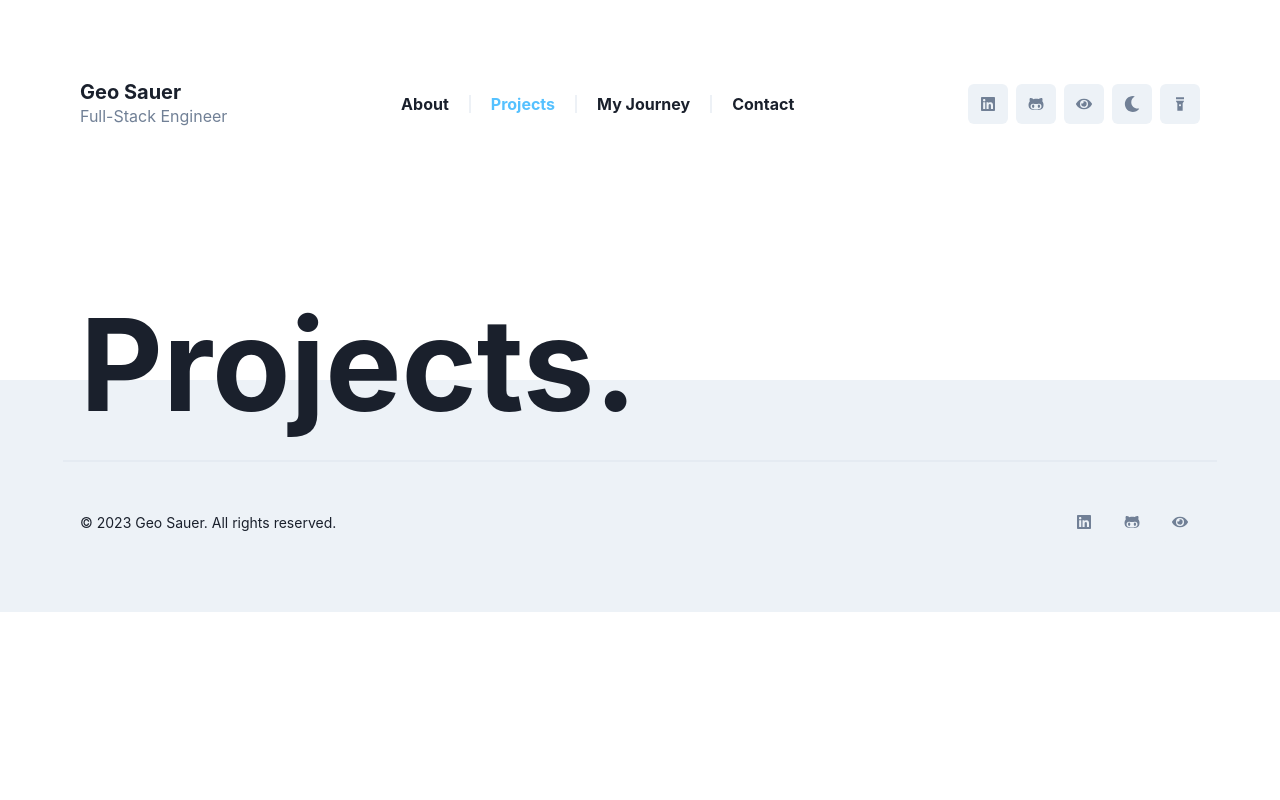
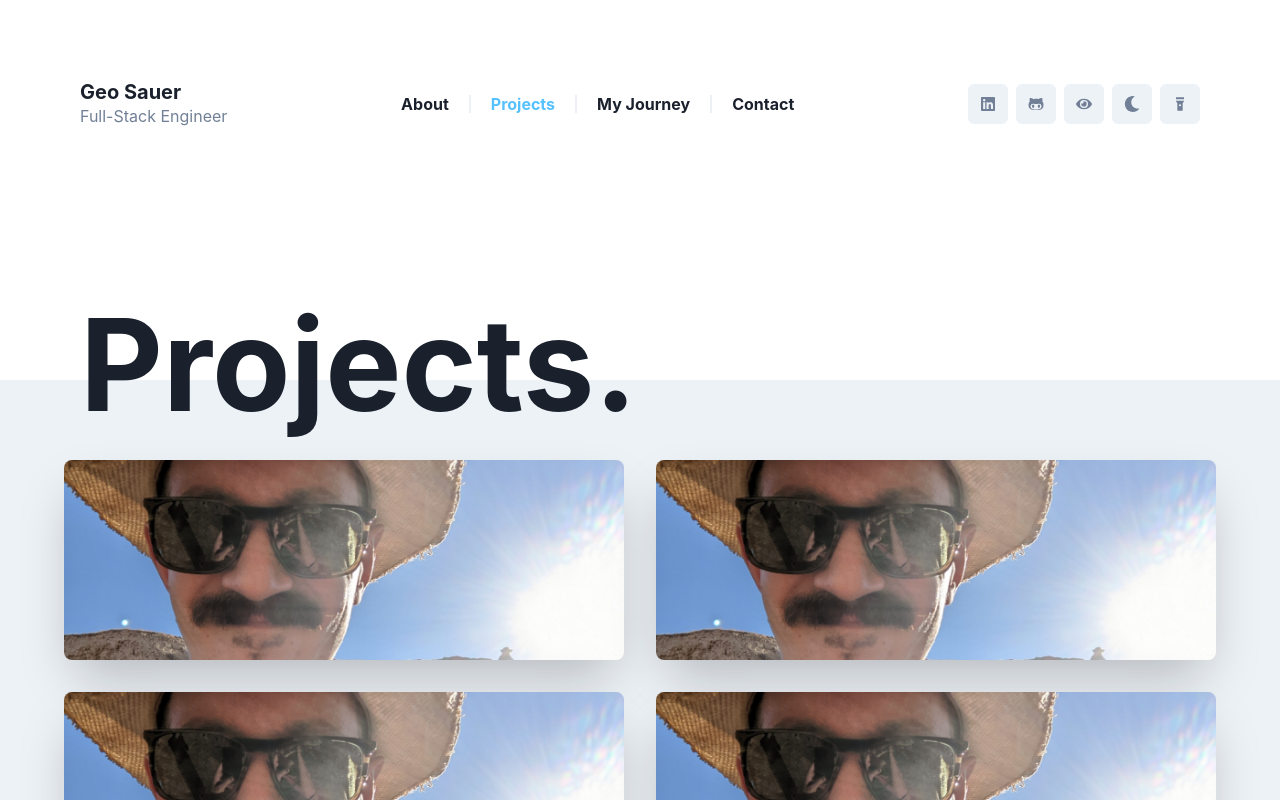
Before and after one commit to GeoSauer/geortfolio-next, a Next.js app: page /projects in a window 1280 px wide. Shown: the top 800 px of the page. Built offline with nearby package versions, Linux system fonts and the light colour scheme.

Commit message:
added Projects

```diff
--- a/components/FeaturedProject.js
+++ b/components/FeaturedProject.js
@@ -15,7 +15,6 @@ import React from "react";
 export default function FeaturedProject() {
   const color = useColorModeValue("white", "gray.500");
   const bg = useColorModeValue("gray.100", "gray.900");
-  const border = useColorModeValue("gray.300");
 
   return (
     <Box as="section" marginTop={-40} bg={bg}>
@@ -74,9 +73,7 @@ export default function FeaturedProject() {
               shadow={"2xl"}
               width={"full"}
               height={{ base: "26vh", md: "55vh" }}
-              border="10px solid black"
-              borderColor={border}
-              rounded={"lg"}
+              rounded={{ md: "lg" }}
             >
               <Image
                 src={myData.featuredProject.imageUrl}
--- a/components/PageBody.js
+++ b/components/PageBody.js
@@ -6,7 +6,7 @@ export default function PageBody({ children }) {
 
   return (
     <Box bg={bg} mt={{ base: -20, md: -5 }}>
-      <Container maxWidth={"6xl"} pt={20}>
+      <Container maxWidth={"6xl"} pt={20} px={0}>
         {children}
       </Container>
     </Box>
--- a/components/Projects.js
+++ b/components/Projects.js
@@ -1,12 +1,48 @@
 import React from "react";
 import PageHeading from "./PageHeading";
 import PageBody from "./PageBody";
+import { SimpleGrid, Link as ChakraLink, Box } from "@chakra-ui/react";
+import myData from "@/data";
+import Image from "next/image";
 
 export default function Projects() {
   return (
     <>
       <PageHeading>Projects.</PageHeading>
-      <PageBody></PageBody>
+
+      <PageBody>
+        <SimpleGrid columns={{ base: 1, md: 2 }} pb={20} gap={8}>
+          {myData.projects?.map((project, idx) => (
+            <ChakraLink key={idx} href={project.link} isExternal>
+              <Box
+                position={"relative"}
+                overflow={"hidden"}
+                shadow={"2xl"}
+                width={"full"}
+                height={"25vh"}
+                rounded={{ md: "lg" }}
+              >
+                <Image
+                  src={project.imageUrl}
+                  alt={project.title}
+                  fill
+                  style={{
+                    objectFit: "cover",
+                    transform: "scale(1)",
+                    transition: "transform 2s ease-out",
+                  }}
+                  onMouseOver={(e) => {
+                    e.currentTarget.style.transform = "scale(1.25)";
+                  }}
+                  onMouseOut={(e) => {
+                    e.currentTarget.style.transform = "scale(1)";
+                  }}
+                />
+              </Box>
+            </ChakraLink>
+          ))}
+        </SimpleGrid>
+      </PageBody>
     </>
   );
 }
--- a/data.js
+++ b/data.js
@@ -13,6 +13,21 @@ const myData = {
     imageUrl: "/gmm-walkthrough.webp",
   },
   projects: [
+    {
+      title: "Grimoire for the Modern Mage",
+      link: "https://grimoire-for-the-modern-mage.netlify.app/welcome",
+      imageUrl: "/avatar.png",
+    },
+    {
+      title: "Geortfolio",
+      link: "https://github.com/GeoSauer/geortfolio-next",
+      imageUrl: "/avatar.png",
+    },
+    {
+      title: "Carpe DnDiem",
+      link: "https://github.com/GeoSauer/carpe-dnDiem",
+      imageUrl: "/avatar.png",
+    },
     {
       title: "Grimoire for the Modern Mage",
       link: "https://grimoire-for-the-modern-mage.netlify.app/welcome",
```
